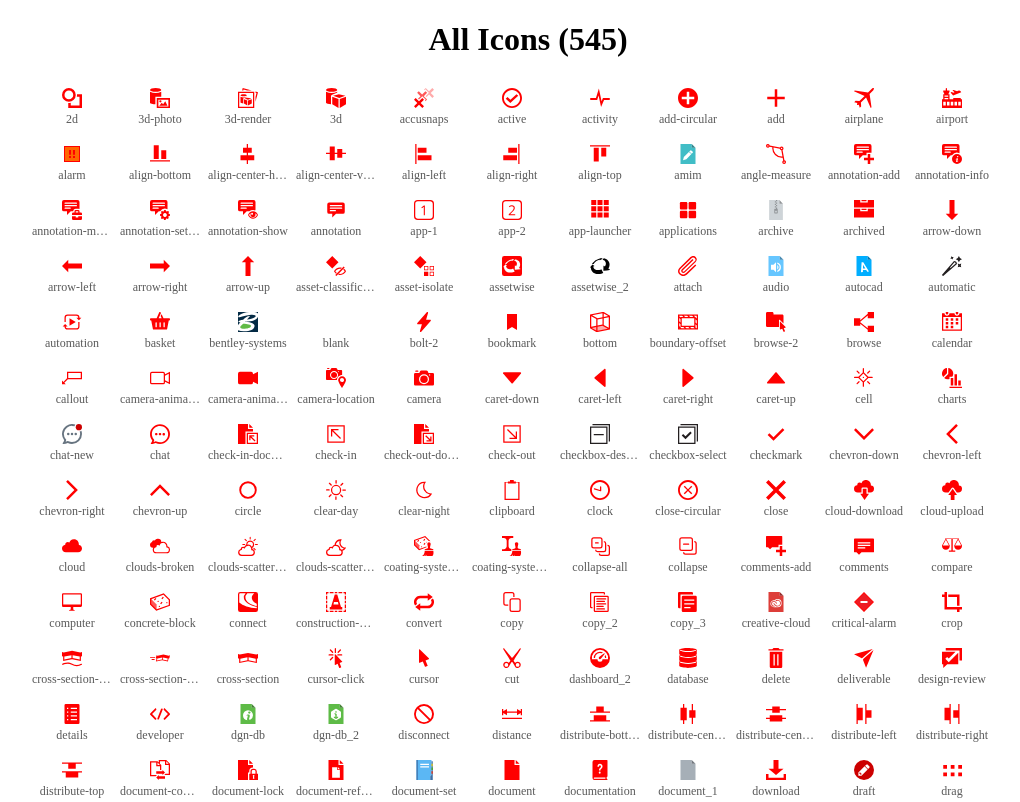
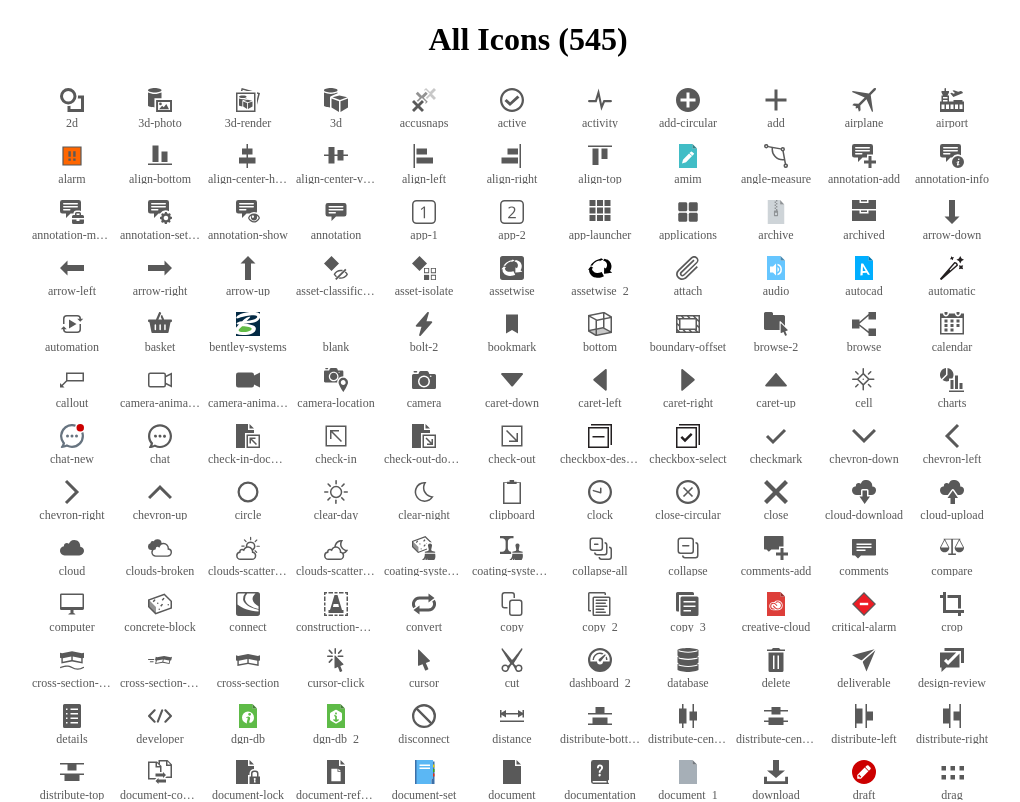
Before and after one commit to BlameDeng/dwc-icons, a Vue app: page / in a window 1280 px wide. Shown: the top 802 px of the page, without its empty margins (112-1132 px from the left). Built offline with nearby package versions, Linux system fonts and the light colour scheme.

Commit message:
misc: update docs

```diff
--- a/src/App.vue
+++ b/src/App.vue
@@ -7,7 +7,7 @@
       :key="icon"
       @click="onClick(icon)"
     >
-      <dwc-icon :name="icon" size="20px" :style="{ color: 'red' }"></dwc-icon>
+      <dwc-icon :name="icon" :size="24"></dwc-icon>
       <br />
       <span>{{ icon }}</span>
     </div>
```
Also changed, not shown: 3 other files (tests, documents, lock files or other folders).
